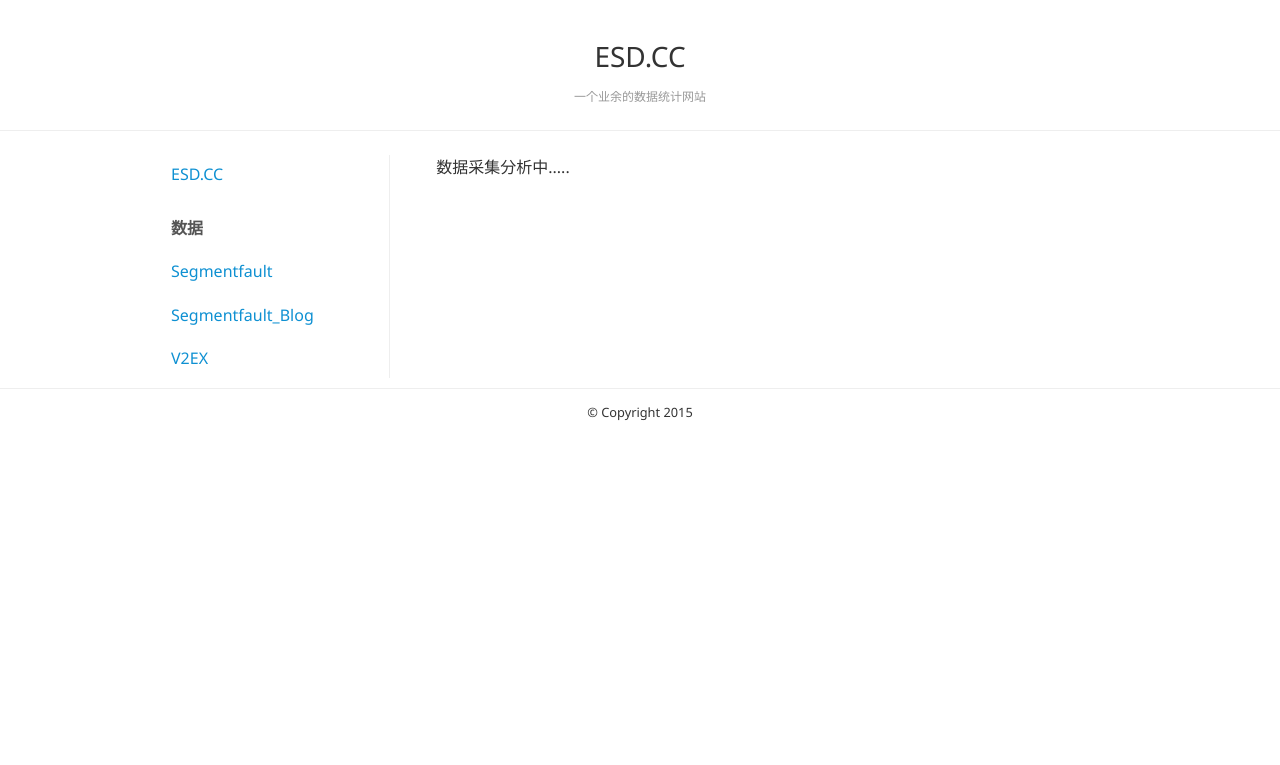
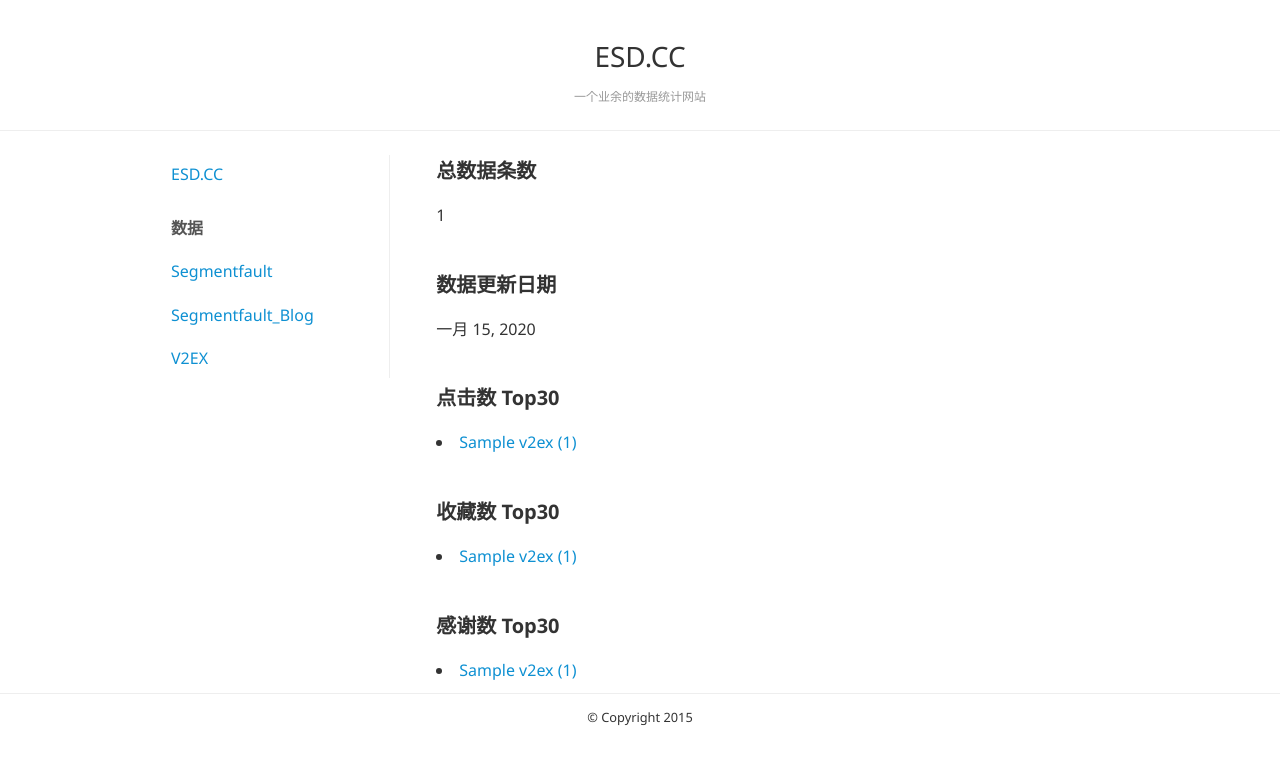
Before and after one commit to finallybiubiu/esd.cc, a Django app: page /v2ex/ in a window 1280 px wide. Shown: the top 765 px of the page. Run offline with Django 3.2, Linux system fonts and the light colour scheme; tables that the repository leaves empty hold one stand-in row (values such as "Sample post"); some web fonts are replaced.

Commit message:
[V2EX] Show the latest data

```diff
--- a/main/templates/v2ex_index.html
+++ b/main/templates/v2ex_index.html
@@ -1,5 +1,20 @@
 {% extends "base.html" %}
 {% block title %}V2EX{% endblock %}
 {% block main %}
-数据采集分析中.....
+<h2>总数据条数</h2>
+{{ count }}
+<h2>数据更新日期</h2>
+{{ today }}
+<h2>点击数 Top30</h2>
+{% for each in click %}
+<li><a href="https://www.v2ex.com/t/{{ each.tid }}" target="_blank">{{ each.title }} ({{ each.click }})</a></li>
+{% endfor %}
+<h2>收藏数 Top30</h2>
+{% for each in mark %}
+<li><a href="https://www.v2ex.com/t/{{ each.tid }}" target="_blank">{{ each.title }} ({{ each.mark }})</a></li>
+{% endfor %}
+<h2>感谢数 Top30</h2>
+{% for each in thank %}
+<li><a href="https://www.v2ex.com/t/{{ each.tid }}" target="_blank">{{ each.title }} ({{ each.thank }})</a></li>
+{% endfor %}
 {% endblock %}
--- a/main/views.py
+++ b/main/views.py
@@ -32,7 +32,6 @@ def segmentfault_blog_index(req):
             }
     return render_to_response('segmentfault_blog_index.html',result)
 
-'''
 @cache_page(30*60)
 def v2ex_index(req):
     today = V2EX.objects.last().idate
@@ -46,7 +45,3 @@ def v2ex_index(req):
             #'comment' : data.order_by('-comment')[0:30],
             }
     return render_to_response('v2ex_index.html', result)
-'''
-
-def v2ex_index(req):
-    return render_to_response('v2ex_index.html', )
```
